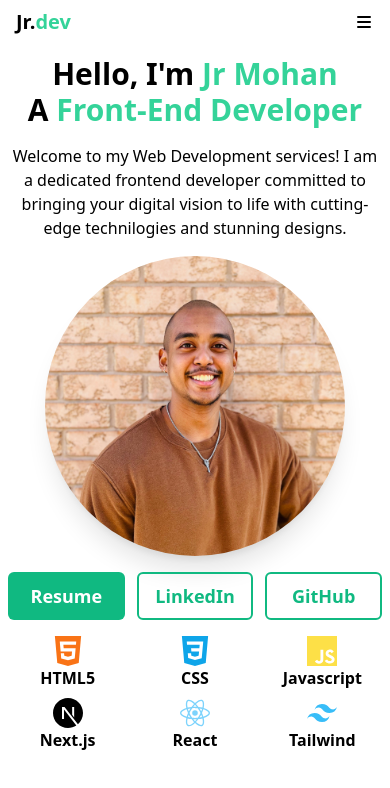
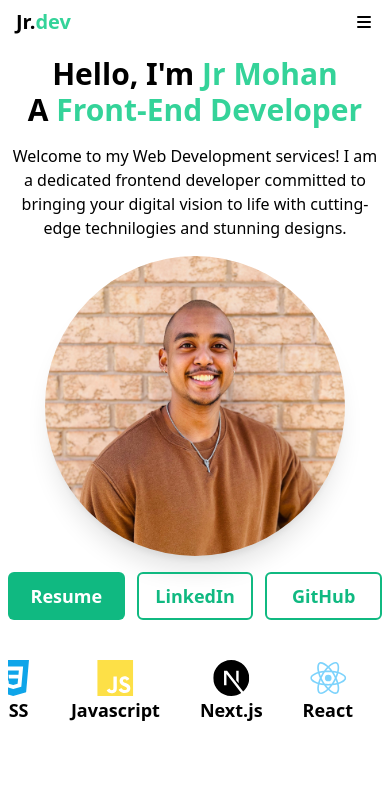
Before and after one commit to jmar753/ProfessionalWebsite, a Next.js app: page / in a window 390 px wide. Shown: the top 788 px of the page. Built offline with nearby package versions, Linux system fonts and the light colour scheme.

Commit message:
confirm mobile animation

```diff
--- a/pages/Introduction.js
+++ b/pages/Introduction.js
@@ -78,7 +78,7 @@ export default function Introduction() {
 
 
                 {/* Carousel Try */}
-                {/* <div class="w-full inline-flex flex-nowrap lg:hidden pt-6 overflow-hidden  [mask-image:_linear-gradient(to_right,transparent_0,_black_128px,_black_calc(100%-40px),transparent_100%)]">
+                <div class="w-full inline-flex flex-nowrap lg:hidden pt-6 overflow-hidden">
                     <ul class="flex items-center justify-center md:justify-start [&_li]:mx-5 [&_img]:max-w-none animate-infinite-scroll">
                         {devIcons.map((item, index) => (
                             <li className="text-center h-full" key={index}>
@@ -99,9 +99,9 @@ export default function Introduction() {
                             </li>
                         ))}
                     </ul>
-                </div> */}
+                </div>
 
-                {/* <div className="flex justify-between pt-7">
+                {/* <div className="lg:hidden flex justify-between pt-7">
                     {devIcons.map((item, index) => (
                         <div className="text-center h-full" key={index}>
                             <div className={`text-center text-4xl ${item.properties}`}>
@@ -111,7 +111,7 @@ export default function Introduction() {
                     ))}
                 </div> */}
 
-                <div className="grid grid-cols-3 gap-2">
+                {/* <div className="lg:hidden grid grid-cols-3 gap-2">
                     {devIcons.map((item, index) => (
                     <div className="text-center h-full" key={index}>
                         <div className={`text-center text-3xl`}>
@@ -120,7 +120,7 @@ export default function Introduction() {
                         </div>
                     </div>
                 ))}
-                </div>
+                </div> */}
 
             </div>
         </div>
```
